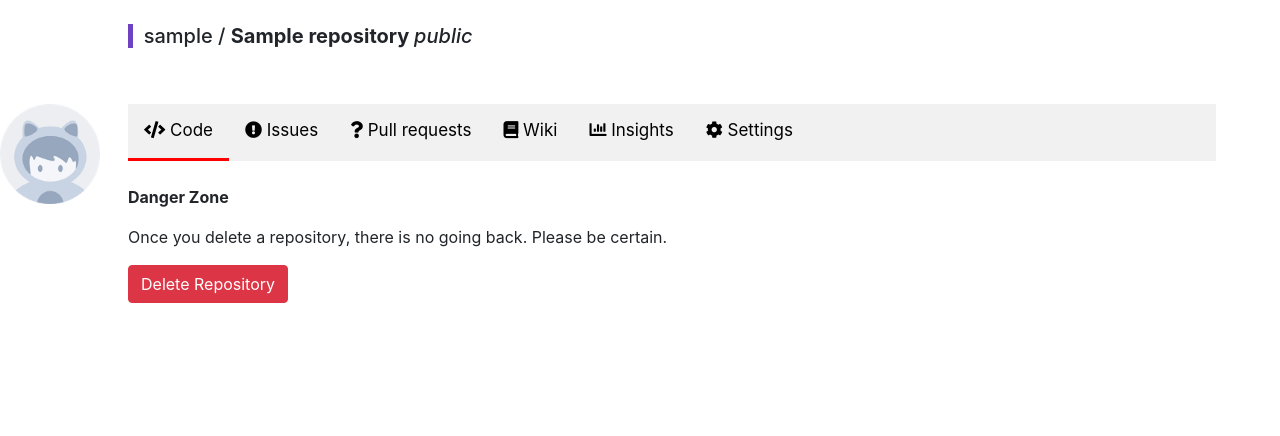
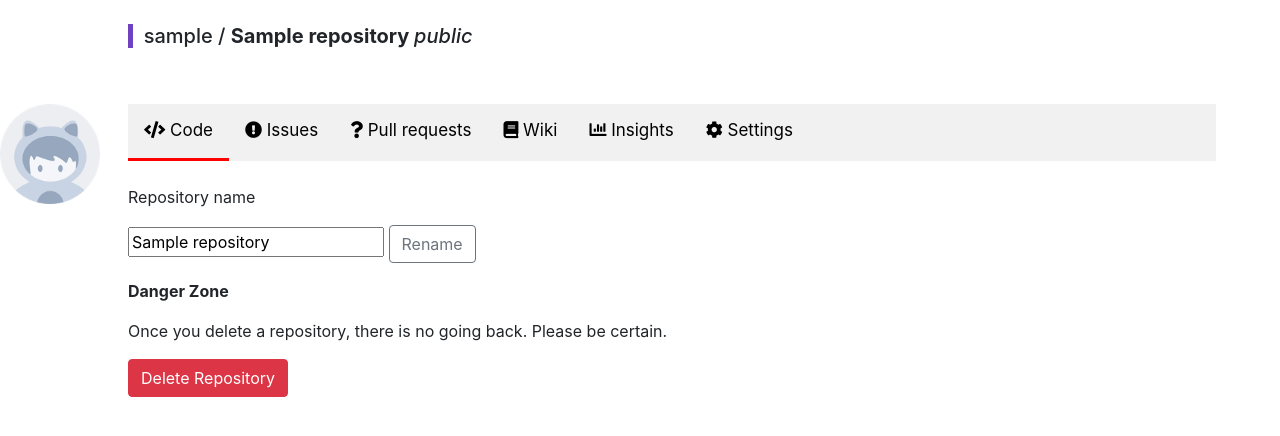
Before and after one commit to jelenailic95/git_uks, a Django app: a page that uses my_git/templates/my_git/repositories/repository_header.html in a window 1280 px wide. Shown: the part 76-512 px from the top of the page. Run offline with Django 3.2, Linux system fonts and the light colour scheme; tables that the repository leaves empty hold one stand-in row (values such as "Sample post"); some libraries are stand-ins or nearby versions.

Commit message:
Added rename repository

```diff
--- a/my_git/forms.py
+++ b/my_git/forms.py
@@ -47,7 +47,15 @@ class CreateRepositoryForm(forms.ModelForm):
         fields = ['repository_name', 'description', 'type']
 
 
-class DeleteNewForm(forms.ModelForm):
+class DeleteForm(forms.ModelForm):
     class Meta:
         model = Repository
         fields = []
+
+
+class UpdateNameForm(forms.ModelForm):
+    repository_name = forms.CharField(label='')
+
+    class Meta:
+        model = Repository
+        fields = ['repository_name']
--- a/my_git/static/my_git/styles/repositories.css
+++ b/my_git/static/my_git/styles/repositories.css
@@ -43,3 +43,7 @@ img {
 #btn-info{
     width: 30px;
 }
+
+/*  set border */
+#danger-zone {
+}
--- a/my_git/templates/my_git/repositories/repository_header.html
+++ b/my_git/templates/my_git/repositories/repository_header.html
@@ -3,6 +3,7 @@
 
 {% block content %}
     <link rel="stylesheet" type="text/css" href="{% static 'my_git/styles/repositories.css' %}">
+
     <br>
     <h5 style="margin-left: 10%; border-left:5px solid #6f42c1"> &nbsp;
         {{ owner }} / <b>{{ repository.name }} </b> <i>{{ repository.type }}</i></h5>
@@ -19,7 +20,7 @@
         <a href="{{ repository.name }}/settings"><i class="fa fa-cog"></i> Settings</a>
     </div>
 
-       <script type="text/javascript">
+    <script type="text/javascript">
         $(document).ready(function () {
             $('a').on('click', function () {
                 var clicked = $(this);
--- a/my_git/templates/my_git/repositories/repository_settings.html
+++ b/my_git/templates/my_git/repositories/repository_settings.html
@@ -9,14 +9,23 @@
 
     <br>
     <div style="margin-left: 10%">
-        <p><b>Danger Zone</b></p>
-        <p>Once you delete a repository, there is no going back. Please be certain.
-        </p>
+        <p>Repository name</p>
         <form method="post">
             {% csrf_token %}
-            {{ form }}
-            <button class="btn btn-danger" type="submit">Delete Repository</button>
+            {{ form_update }}
+            <button name="btn-rename" class="btn btn-outline-secondary" type="submit">Rename</button>
         </form>
+
+        <p><b>Danger Zone</b></p>
+        <div id="danger-zone">
+            <p>Once you delete a repository, there is no going back. Please be certain.
+            </p>
+            <form method="post">
+                {% csrf_token %}
+                {{ form }}
+                <button name="btn-delete" class="btn btn-danger" type="submit">Delete Repository</button>
+            </form>
+        </div>
     </div>
 
 {% endblock %}
--- a/my_git/views.py
+++ b/my_git/views.py
@@ -6,7 +6,7 @@ from django.shortcuts import render, redirect
 from django.contrib import messages
 import logging
 from my_git.constants import HttpMethod
-from my_git.forms import UserRegisterForm, LoginForm, UserUpdateProfileForm, CreateRepositoryForm, DeleteNewForm
+from my_git.forms import *
 from my_git.models import User, Issue, Label, Repository
 
 
@@ -179,16 +179,31 @@ def create_repository(request):
 def get_repository_settings(request, repo_name):
     repository = Repository.objects.get(name=repo_name)
 
-    context = {
-        "repository": repository,
-        "owner": repository.owner
-    }
+    # rename repository
+    if request.method == 'POST' and 'btn-rename' in request.POST:
+        form = UpdateNameForm(request.POST)
+        if form.is_valid():
+            repository.name = form.cleaned_data['repository_name']
+            repository.save()
+            messages.success(request, 'Repository is successfully renamed.')
+            return redirect('repositories')
+    else:
+        form = UpdateNameForm()
 
-    if request.method == 'POST':
-        form = DeleteNewForm(request.POST)
-        if form.is_valid:
+    # delete repository
+    if request.method == 'POST' and 'btn-delete' in request.POST:
+        form = DeleteForm(request.POST)
+        if form.is_valid():
             repository.delete()
             messages.success(request, 'Repository is successfully deleted!')
             return redirect('repositories')
 
+    form.initial['repository_name'] = repository.name
+
+    context = {
+        "repository": repository,
+        "owner": repository.owner,
+        "form_update": form
+    }
+
     return render(request, 'my_git/repositories/repository_settings.html', context)
```
Also changed, not shown: my_git/templates/my_git/repositories/repositories.html (+7 -1 lines).
